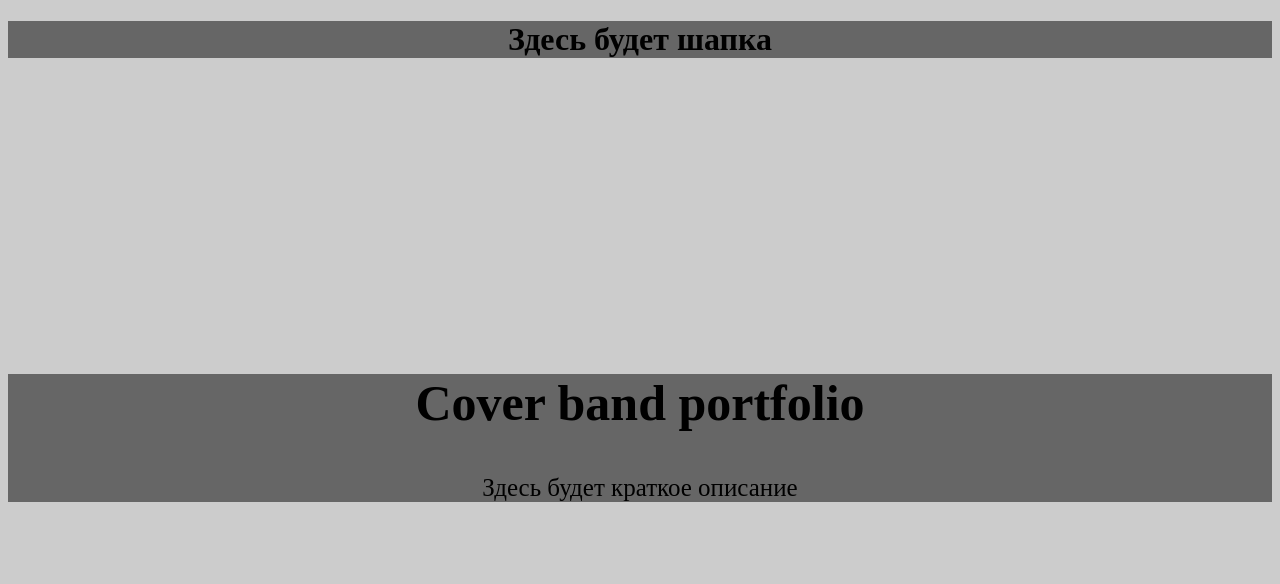
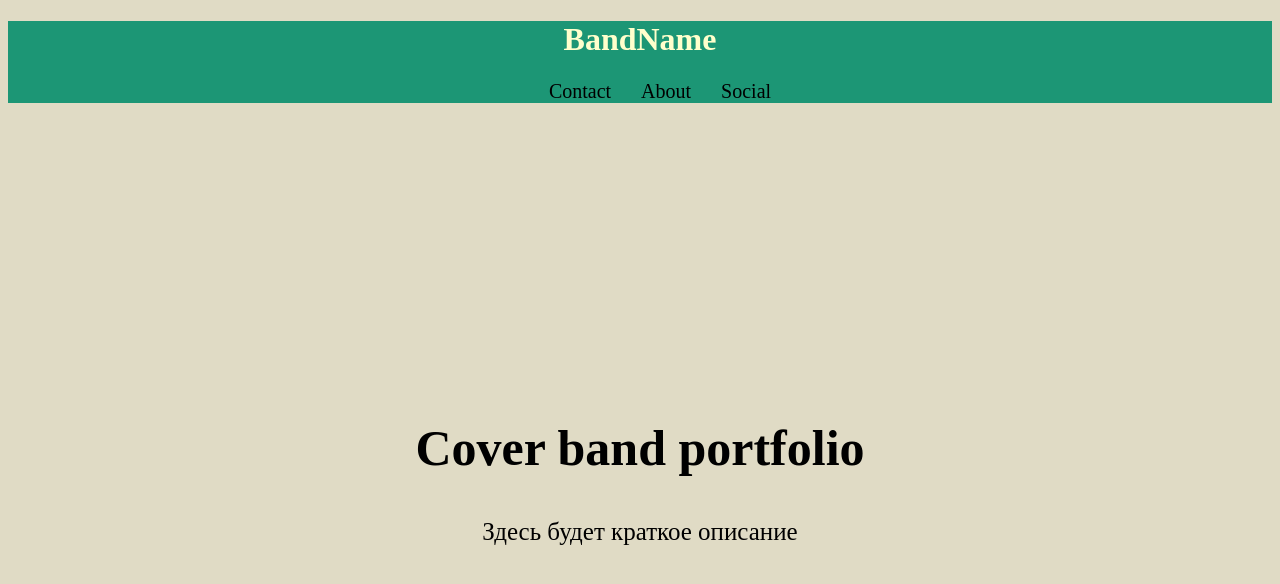
Before and after one commit to beerbleidd/BandSite, a website: page index.html in a window 1280 px wide. Drawn offline with Linux system fonts and the light colour scheme.

Commit message:
Цвета/шапка Изменены цвета и шапка

```diff
--- a/index.html
+++ b/index.html
@@ -8,7 +8,14 @@
     <title>Cover Band</title>
   </head>
   <body>
-    <header><h1>Здесь будет шапка</h1></header>
+    <header>
+      <h1>BandName</h1>
+      <ul class="menu">
+        <li>Contact</li>
+        <li>About</li>
+        <li>Social</li>
+      </ul>
+    </header>
     <section>
       <div class="title">
         <h1>Cover band portfolio</h1>
--- a/style.css
+++ b/style.css
@@ -1,15 +1,25 @@
 body {
-  background-color: #cccccc;
+  background-color: #e0dbc5;
 }
 header {
-  background-color: #666666;
+  background-color: #1c9675;
 }
 header h1 {
   text-align: center;
+  color: #ffffcc;
+}
+.menu {
+  list-style: none;
+  text-align: center;
+  word-spacing: 25px;
+  font-size: 20px;
+}
+.menu li {
+  display: inline;
 }
 .title {
   text-align: center;
-  background-color: #666666;
+  background-image: url("https://im0-tub-ru.yandex.net/i?id=2e71e451b4c98e1d73f1210616a30462&n=13&exp=1");
 }
 .title p {
   font-size: 25px;
```
